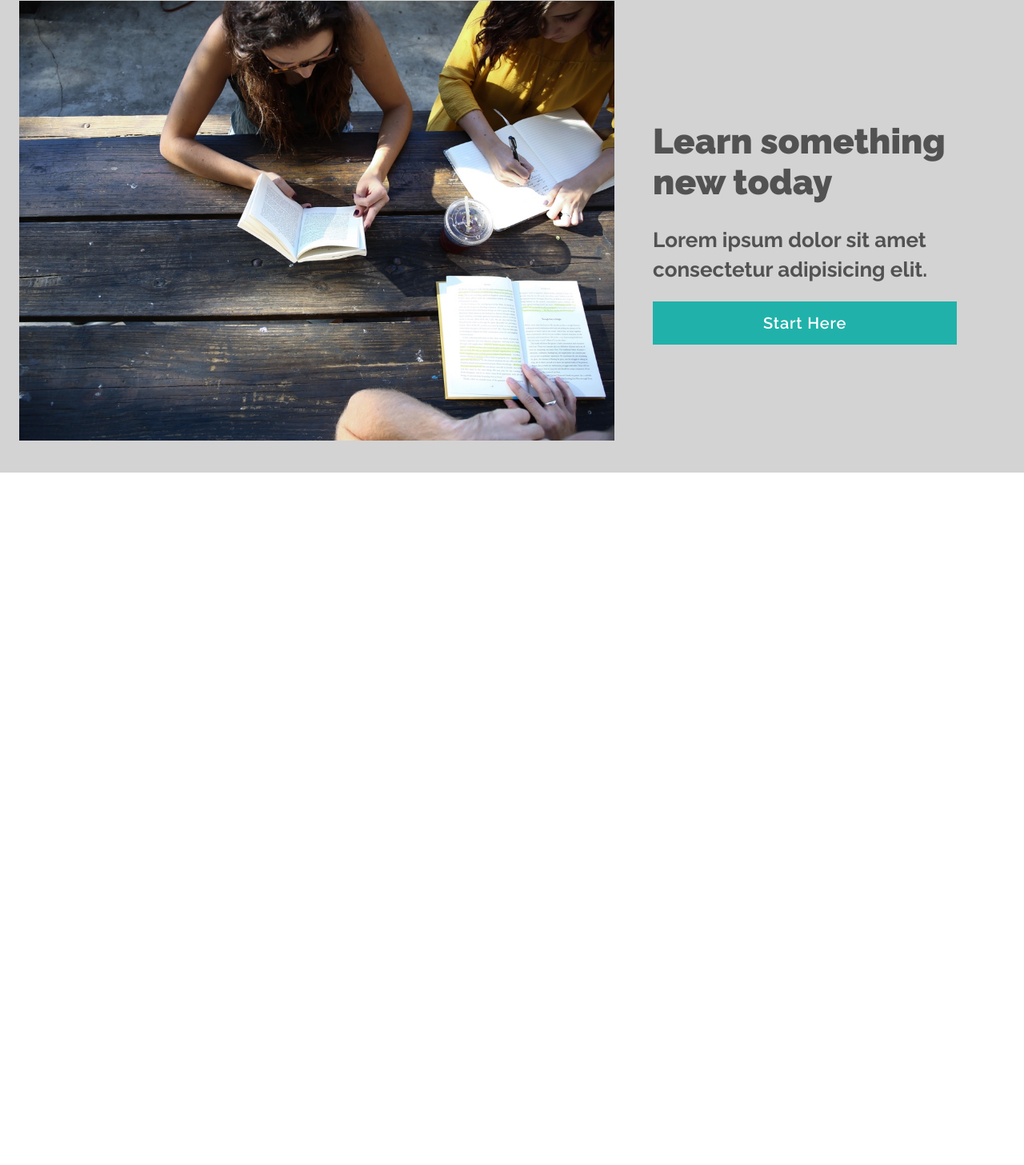
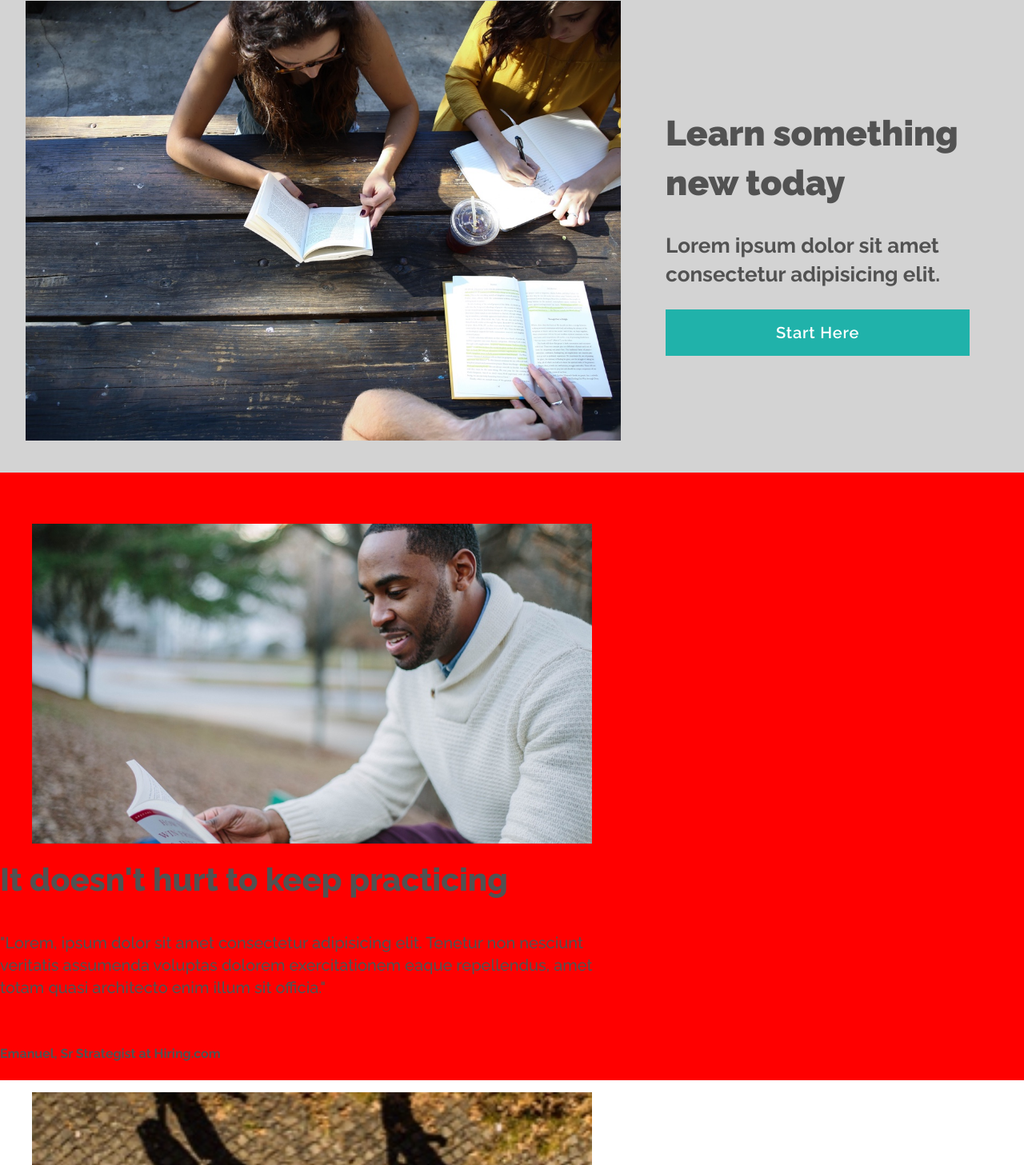
Before and after one commit to agustinaoh/colmar_academy, a plain HTML site: page index.html in a window 1280 px wide. Shown: the part 103-1560 px from the top of the page at 80% size. Before the commit the page ends 800 px from the top, so only its background shows below. Drawn offline with Linux system fonts and the light colour scheme.

Commit message:
fin del pimer dia

```diff
--- a/index.html
+++ b/index.html
@@ -5,7 +5,7 @@
     <meta name="viewport" content="width=device-width, initial-scale=1.0">
     <title>Colmar Academy</title>
     <link rel="stylesheet" href="style.css">
-    <link href="https://fonts.googleapis.com/css2?family=Raleway:wght@300;400;600;700;800;900&display=swap" rel="stylesheet">
+    <link href="https://fonts.googleapis.com/css2?family=Raleway:wght@300;400;500;600;700;800;900&display=swap" rel="stylesheet">
     <style>
         body{
             font-family: "Raleway";
@@ -38,8 +38,43 @@
             <img src="./images/banner.jpg" alt="Students">
             <div class="side-text">
                 <h1>Learn something new today</h1>
-                <h2>Lorem ipsum dolor sit amet consectetur adipisicing elit.</h2>
+                <h3>Lorem ipsum dolor sit amet consectetur adipisicing elit.</h3>
                 <div id="button"><a href="#">Start Here</a></div>
+            </div>
+        </div>
+
+        <!-- Information section -->
+
+        <div class="flex-container information">
+            <div class="flex-container main">
+                <img src="./images/information-main.jpg" alt="Student reading">
+                <h2>It doesn't hurt to keep practicing</h2>
+                <p>"Lorem, ipsum dolor sit amet consectetur adipisicing elit. Tenetur non
+                nesciunt veritatis assumenda voluptas dolorem exercitationem eaque
+                repellendus, amet totam quasi architecto enim illum sit officia."</p>
+                <p><h6>Emanuel, Sr Strategist at Hiring.com</h6></p>
+            </div>
+
+            <div class="flex-container side">
+                <div id="item">
+                    <img src="./images/information-orientation.jpg">
+                    <h4>Orientation date</h4>
+                    <p>Tue 10/11 & W 10/12: 8am-3pm</p>
+                    <a href="#">Read More</a>
+                </div>
+                <div id="item">
+                    <img src="./images/information-campus.jpg">
+                    <h4>Our campus</h4>
+                    <p>Find wich campus is close by you</p>
+                    <a href="#">Read More</a>
+                </div>
+                <div id="item-2">
+                    <img src="./images/information-guest-lecture.jpg">
+                    <h4>Our gest lecture</h4>
+                    <p>Join a keynote with Oliver Sack about music in medical treatment</p>
+                    <a href="#">Read More</a>
+                </div>
+
             </div>
         </div>
     </div>
--- a/style.css
+++ b/style.css
@@ -4,6 +4,9 @@ body {
     color: #525252;
     max-width: 1300px;
     justify-content: center;
+    font-weight: 500;
+    font-size: 20px;
+    line-height: 1.4;
 }
 
 .flex-container {
@@ -11,17 +14,44 @@ body {
     flex-wrap: wrap;
 }
 
+h1 {
+    font-family: Raleway;
+    font-weight: 900;
+    font-size: 44px;
+    letter-spacing: 0.3;
+}
+
+h2 {
+    font-size: 40px;
+    font-weight: 800;
+    /* letter-spacing: 0.3; */
+    line-height: 0.6;
+}
+
+h3 {
+    font-size: 26px;
+    font-weight: 700;
+    letter-spacing: 0.3;
+    line-height: 1.4;
+}
+
+h6 {
+    font-size: 16px;
+    font-weight: 700;
+}
+
 /* Header section */
 
-header{
+header {
     position: fixed;
     z-index: 1;
     height: 64px;
     width: 1300px;        /*          ////// AAAAHHHHHHH MIL HORAS X ESTA MERDE! */
     align-items: center;
     background-color: white;
-    font-size: 20px;
+    font-size: 24px;
     color: #202020;
+    font-weight: 600;
 }
 
 #logo img {
@@ -45,24 +75,11 @@ nav span {
 
 /* Main section */
 
-h1{
-    font-family: Raleway;
-    font-weight: 900;
-    font-size: 44px;
-    letter-spacing: 0.3;
-}
-
-h2{
-    font-size: 26px;
-    font-weight: 700;
-    letter-spacing: 0.3;
-    line-height: 1.4;
-
-}
-
 .main {
    padding-top: 64px;
 }
+
+/* Start section */
 
 .start {
     margin: auto;
@@ -74,7 +91,7 @@ h2{
 .start img {
     height: 550px;
     width: auto;
-    padding: 32px 24px;
+    padding: 24px 32px;
 }
 
 .start .side-text {
@@ -92,9 +109,48 @@ h2{
     /* display: inline-block;         si quisiera que el button se ajiuste al texto   */
 }
 
-#button a{
+#button a {
     color: white;
     font-size: 20px;
     font-weight: 600;
     letter-spacing: 0.8px;
 }
+
+/* Information section */
+
+/* main */
+
+.information {
+    height: 760px;
+    background-color: red;
+    width: 1300px;
+    /* display: inline; */
+}
+
+.flex-container .main {
+    width: 60%;
+}
+
+.information img {
+    height: 400px;
+    width: 700px;
+    object-fit: cover;
+    padding-left: 40px;
+    padding-right: 50px;
+}
+
+/* side */
+
+.flex-container .side {
+    /* border-left: silver, solid, 1px; */
+}
+
+#item a,
+#item-2 a {
+    color: rgb(87, 164, 228);
+    font-weight: 700;
+}
+
+#item-2 {
+    background-color: silver;
+}
```
